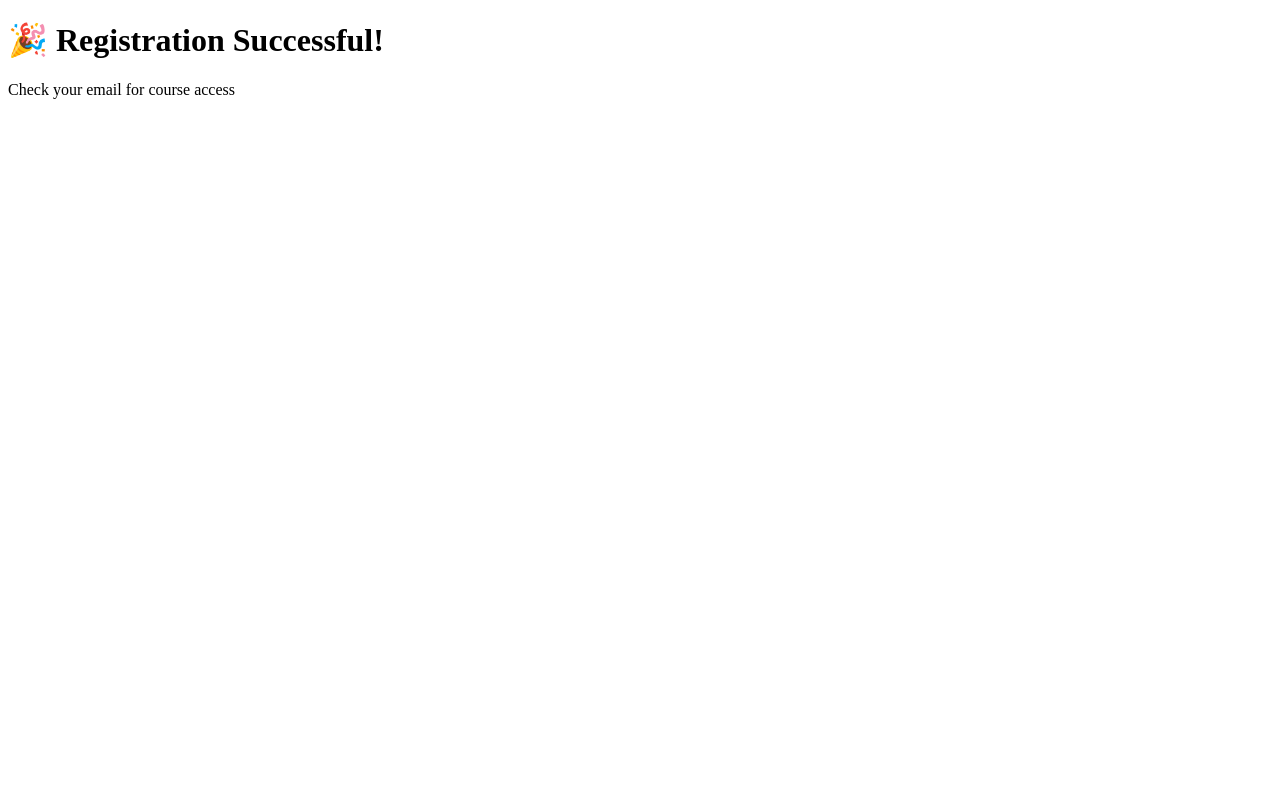
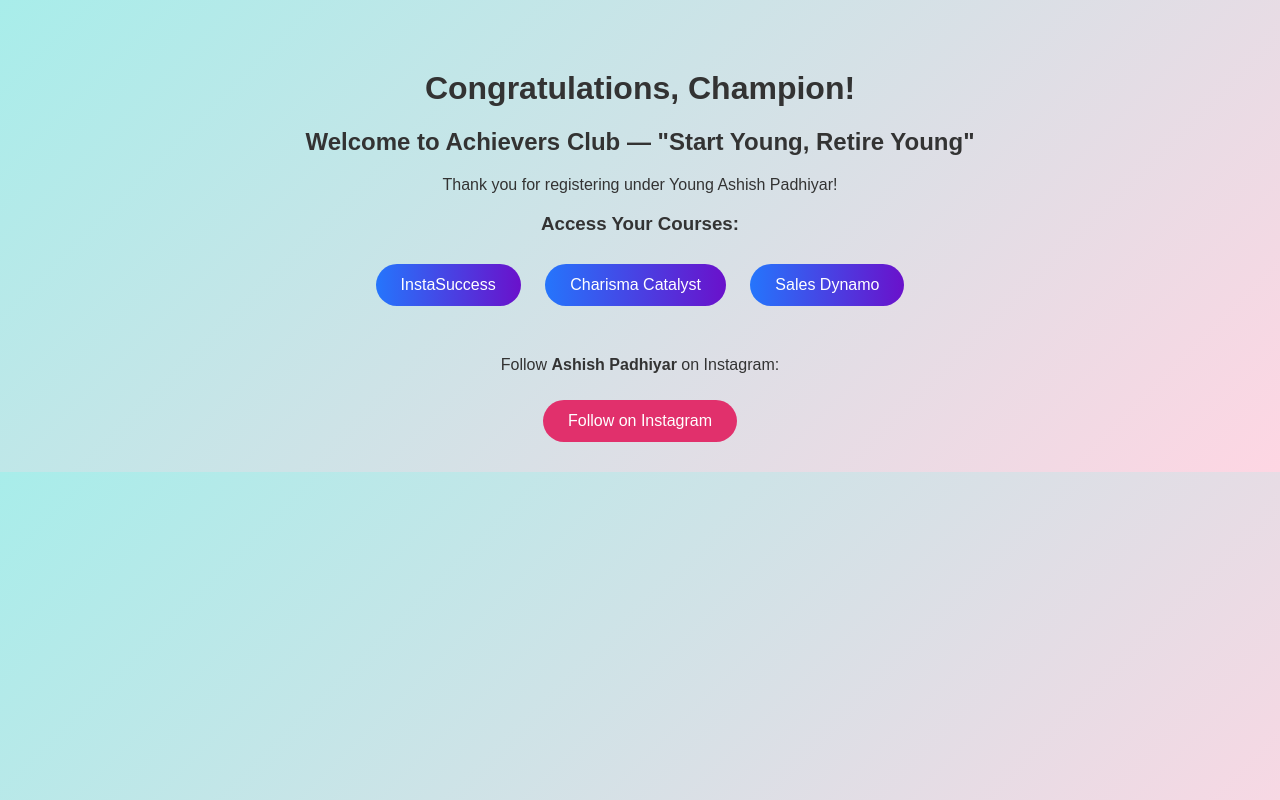
Before and after one commit to padhiyar67/achievers-clube, a plain HTML site: page success.html in a window 1280 px wide. Drawn offline with Linux system fonts and the light colour scheme.

Commit message:
Update success.html

```diff
--- a/success.html
+++ b/success.html
@@ -1,38 +1,95 @@
 <!DOCTYPE html>
 <html lang="en">
 <head>
-    <!-- Similar head section -->
+    <meta charset="UTF-8">
+    <meta name="viewport" content="width=device-width, initial-scale=1.0">
+    <title>Registration Successful</title>
     <style>
+        body {
+            font-family: 'Poppins', sans-serif;
+            background: linear-gradient(135deg, #a8edea 0%, #fed6e3 100%);
+            color: #333;
+            text-align: center;
+            margin: 0;
+            padding: 20px;
+            overflow-x: hidden;
+        }
+        .hero {
+            margin-top: 50px;
+        }
+        .course-button {
+            background: #6a11cb;
+            background: linear-gradient(to right, #2575fc, #6a11cb);
+            color: white;
+            padding: 12px 25px;
+            border-radius: 30px;
+            text-decoration: none;
+            display: inline-block;
+            margin: 10px;
+            transition: 0.3s ease;
+        }
+        .course-button:hover {
+            transform: translateY(-3px);
+            box-shadow: 0 8px 15px rgba(0,0,0,0.2);
+        }
+        .instagram-link {
+            margin-top: 40px;
+            font-size: 1rem;
+        }
+        #confetti-container {
+            position: absolute;
+            width: 100%;
+            height: 100%;
+            top: 0;
+            left: 0;
+            pointer-events: none;
+        }
         .confetti {
             position: absolute;
             width: 10px;
             height: 10px;
             background-color: #f00;
             opacity: 0.7;
+            animation: fall 3s linear infinite;
+        }
+        @keyframes fall {
+            to {
+                transform: translateY(100vh) rotate(360deg);
+                opacity: 0;
+            }
         }
     </style>
 </head>
 <body>
     <div class="hero">
-        <h1>🎉 Registration Successful!</h1>
-        <p>Check your email for course access</p>
-        <div id="confetti-container"></div>
+        <h1>Congratulations, Champion!</h1>
+        <h2>Welcome to Achievers Club — "Start Young, Retire Young"</h2>
+        <p>Thank you for registering under Young Ashish Padhiyar!</p>
+
+        <h3>Access Your Courses:</h3>
+        <a href="https://www.youtube.com/playlist?list=PLUyvyq8RwuAbgCsNOVxZ3rkXjBmGsuCTX" target="_blank" class="course-button">InstaSuccess</a>
+        <a href="https://www.youtube.com/playlist?list=PLUyvyq8RwuAa2o-LHWOthr-iIFOz70xu7" target="_blank" class="course-button">Charisma Catalyst</a>
+        <a href="https://www.youtube.com/playlist?list=PLUyvyq8RwuAYFXYQ5sNWlZihSq9Thl8YY" target="_blank" class="course-button">Sales Dynamo</a>
+
+        <div class="instagram-link">
+            <p>Follow <strong>Ashish Padhiyar</strong> on Instagram:</p>
+            <a href="https://www.instagram.com/ashishh_._90?igsh=aHJzMnd1OGdqMmNn" target="_blank" class="course-button" style="background: #E1306C;">Follow on Instagram</a>
+        </div>
     </div>
 
+    <div id="confetti-container"></div>
+
     <script>
-        // Simple confetti animation
+        // Confetti Animation
         function createConfetti() {
             const confetti = document.createElement('div');
             confetti.className = 'confetti';
-            confetti.style.left = Math.random() * 100 + 'vw';
+            confetti.style.left = Math.random() * window.innerWidth + 'px';
             confetti.style.backgroundColor = hsl(${Math.random() * 360}, 100%, 50%);
             document.getElementById('confetti-container').appendChild(confetti);
-
-            setTimeout(() => {
-                confetti.remove();
-            }, 3000);
+            setTimeout(() => confetti.remove(), 3000);
         }
-        setInterval(createConfetti, 100);
+        setInterval(createConfetti, 300);
     </script>
 </body>
 </html>
```
